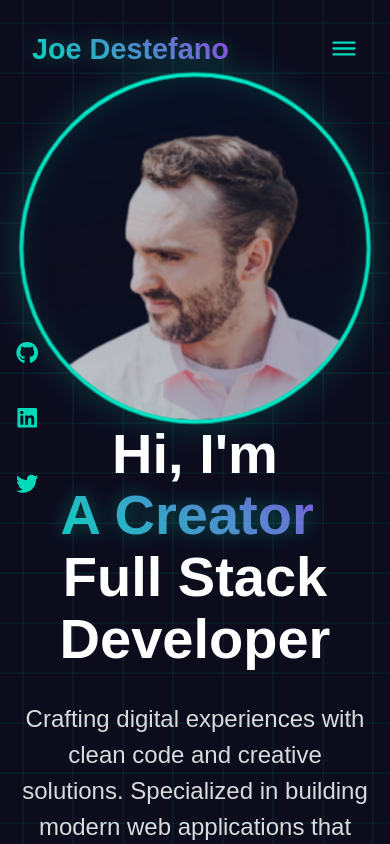
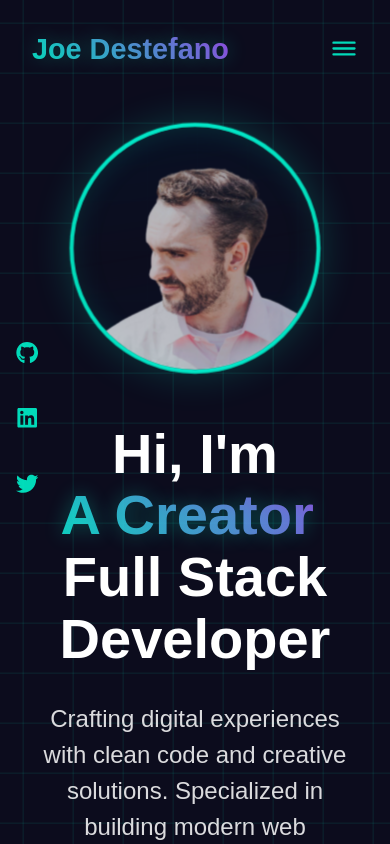
Before and after one commit to JDestefano11/React-Portfolio-Vite, a React (Vite) app: page / in a window 390 px wide. Shown: the top 844 px of the page. Built offline with nearby package versions, Linux system fonts and the light colour scheme.

Commit message:
"- Fixed hero image height and width on mobile. - Added safari browser styling to fix about section containers"

```diff
--- a/src/components/About/About.css
+++ b/src/components/About/About.css
@@ -129,9 +129,10 @@
 
 .highlight-cards {
   display: grid;
-  grid-template-columns: 1fr;
+  grid-template-columns: minmax(0, 1fr);
   gap: 3rem;
   margin: 5rem 0;
+  -webkit-column-count: 1;
 }
 
 .highlight-card {
--- a/src/components/HeroSection/HeroSection.css
+++ b/src/components/HeroSection/HeroSection.css
@@ -283,8 +283,8 @@
   }
 
   .glowing-hex {
-    width: 350px;
-    height: 350px;
+    width: 250px;
+    height: 250px;
   }
 }
 
```
